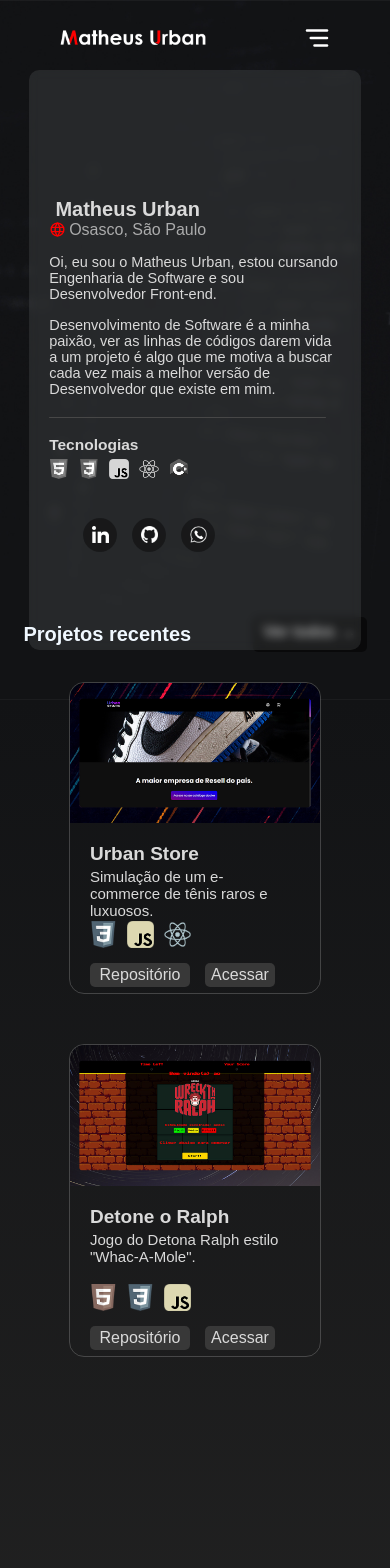
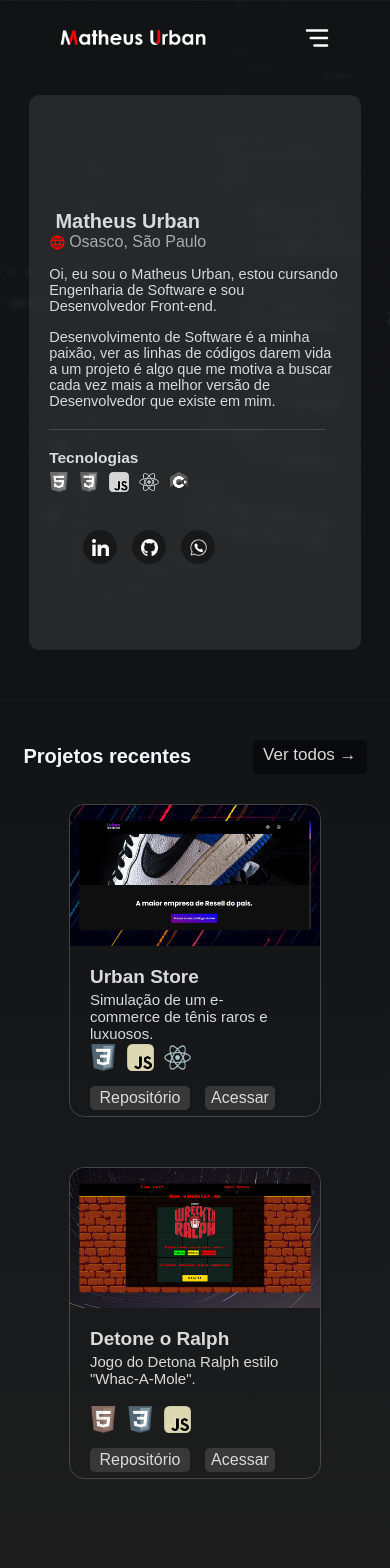
Before and after one commit to urbanykv/portfolio-matheusurban, a React (Create React App) app: page / in a window 390 px wide. Shown: the top 1568 px of the page. Built offline with nearby package versions, Linux system fonts and the light colour scheme; a web font is replaced by a local one.

Commit message:
atualizações

```diff
--- a/src/components/home/home.css
+++ b/src/components/home/home.css
@@ -323,29 +323,8 @@
 
 @media (max-width: 750px){
 
-    .sobre{
-        width: 100%;
-        height: 600px;
-        display: flex;
-        flex-direction: column;
-        justify-content: space-evenly;
-        align-items: center;
-        background-image: url(../../../public/assets/img/background-home.jpg);
-        background-position: center;
-        background-size: cover;
-        gap: 5px;
-        padding: 50px 0px;
-    }
-
     .card-sobre{
-        background-color: #f0f8ff17;
-        backdrop-filter: blur(5px);
-        margin-top: 30px;
-        border-radius: 10px;
-        display: flex;
-        justify-content: center;
         flex-direction: column-reverse;
-        align-items: center;
         animation: none;
     }
 
@@ -419,14 +398,6 @@
 @media (max-width: 700px){
 
     .card-sobre{
-        background-color: #f0f8ff17;
-        backdrop-filter: blur(5px);
-        margin-top: 20px;
-        border-radius: 10px;
-        display: flex;
-        justify-content: center;
-        flex-direction: column-reverse;
-        align-items: center;
         width: 85%;
         height: 700px;
         animation: none;
@@ -434,13 +405,13 @@
 
     .projeto-destaque{
         width: 100%;
-        height: 950px;
+        height: 1200px;
         display: flex;
         flex-direction: column;
         justify-content: center;
         align-items: center;
         background-image: linear-gradient(to top, rgb(34, 34, 34), #121315);
-        padding: 75px 0px 10px 0px;
+        padding: 75px 0 0 0;
     }
 
     .pd{
@@ -468,8 +439,9 @@
     }
 
     .area-contatos{
+        margin: 180px 0 0 0;
         height: 350px;
-        padding: 250px 0 75px 0;
+        padding: 50px 0 100px 0;
         display: flex;
         flex-direction: column;
         justify-content: center;
```
